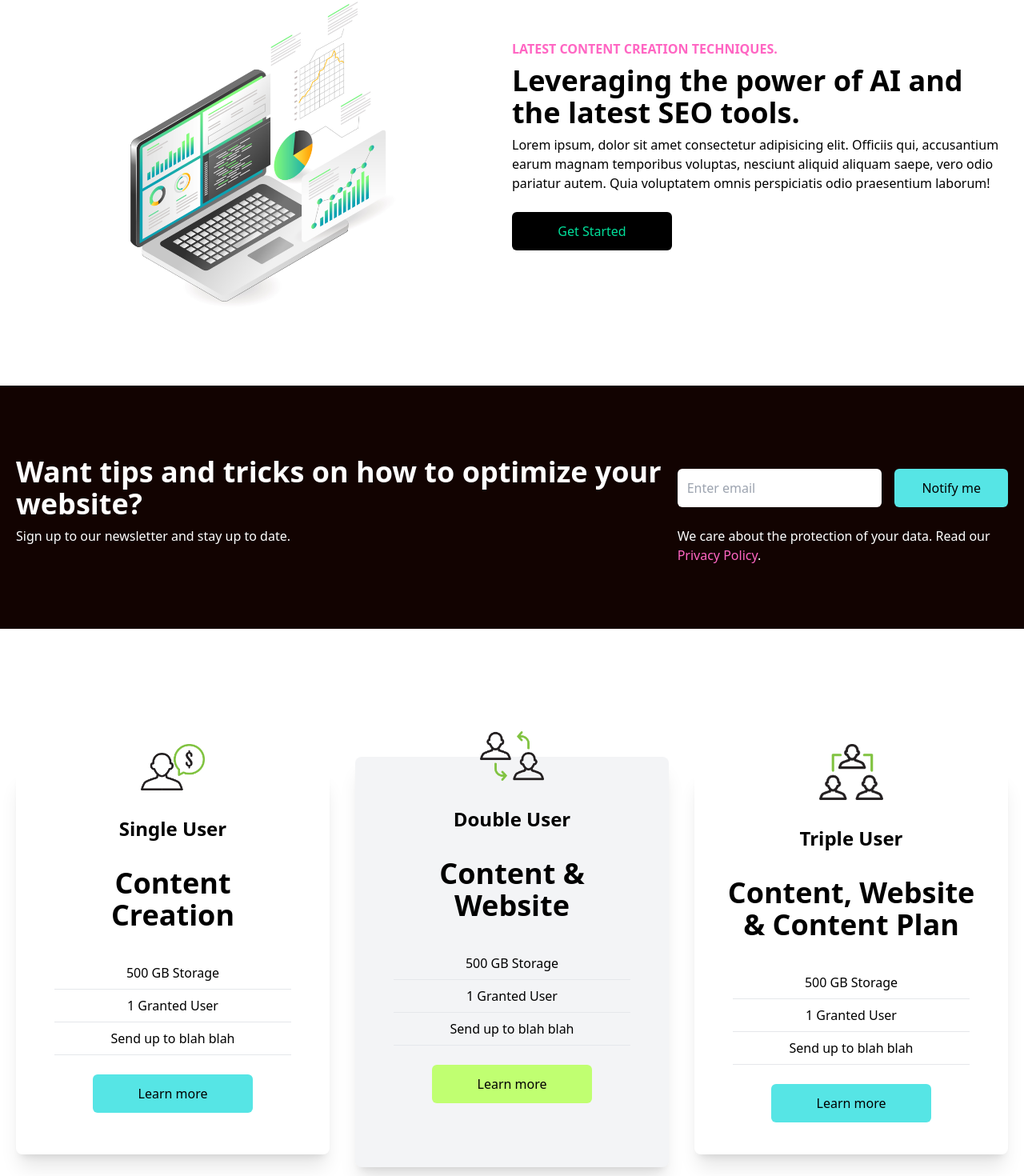
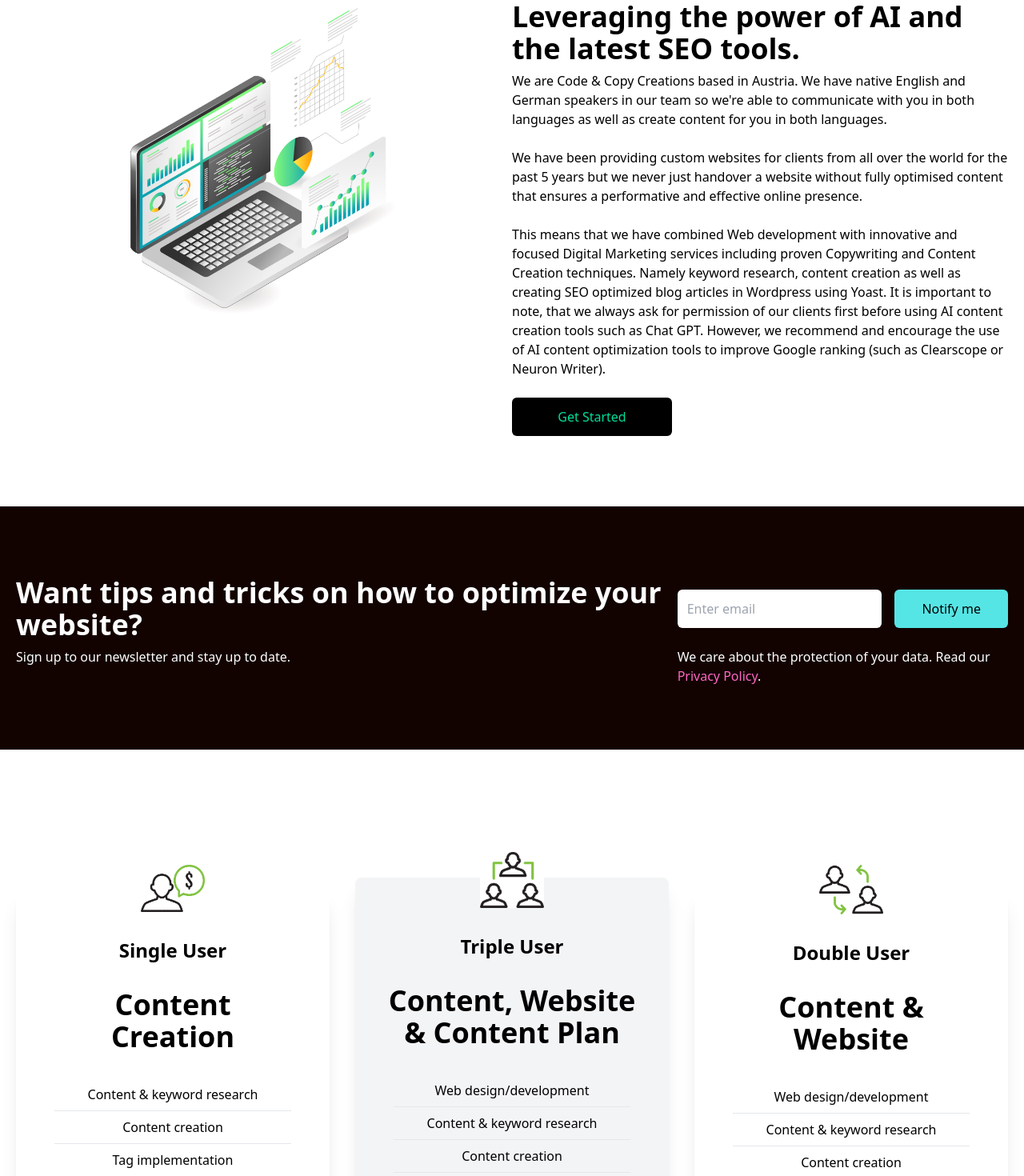
Before and after one commit to rd1000432/codeandcopy, a React (Create React App) app: page / in a window 1280 px wide. Shown: the part 959-2429 px from the top of the page at 80% size. Built offline with nearby package versions, Linux system fonts and the light colour scheme.

Commit message:
add text content

```diff
--- a/src/components/Cards.jsx
+++ b/src/components/Cards.jsx
@@ -18,9 +18,11 @@ const Cards = () => {
             Content <br /> Creation
           </p>
           <div className="text-center font-medium">
-            <p className="py-2 border-b mx-8 mt-8">500 GB Storage</p>
-            <p className="py-2 border-b mx-8">1 Granted User</p>
-            <p className="py-2 border-b mx-8">Send up to blah blah</p>
+            <p className="py-2 border-b mx-8 mt-8">
+              Content & keyword research
+            </p>
+            <p className="py-2 border-b mx-8">Content creation</p>
+            <p className="py-2 border-b mx-8">Tag implementation</p>
           </div>
           <a
             href="#contact"
@@ -31,6 +33,32 @@ const Cards = () => {
         </div>
         <div className="w-full bg-gray-100 shadow-xl flex flex-col p-4 my-8 md:my-0 rounded-lg hover:scale-105 duration-300">
           <img
+            className="w-20 mx-auto mt-[-3rem] bg-white"
+            src={Triple}
+            alt="/"
+          />
+          <h2 className="text-2xl font-bold text-center py-8">Triple User</h2>
+          <p className="text-center text-4xl font-bold">
+            Content, Website <br /> & Content Plan
+          </p>
+          <div className="text-center font-medium">
+            <p className="py-2 border-b mx-8 mt-8">Web design/development</p>
+            <p className="py-2 border-b mx-8">Content & keyword research</p>
+            <p className="py-2 border-b mx-8">Content creation</p>
+            <p className="py-2 border-b mx-8">Tag implementation</p>
+            <p className="py-2 border-b mx-8">
+              Content plan / Ongoing partnership
+            </p>
+          </div>
+          <a
+            href="#contact"
+            className="bg-[#56e5e5] text-center text-black w-[200px] rounded-md font-medium mx-auto my-6 px-7 py-3"
+          >
+            Learn more
+          </a>
+        </div>
+        <div className="w-full shadow-xl flex flex-col p-4 my-4 rounded-lg hover:scale-105 duration-300">
+          <img
             className="w-20 mx-auto mt-[-3rem] bg-transparent"
             src={Double}
             alt="/"
@@ -40,35 +68,14 @@ const Cards = () => {
             Content & <br /> Website
           </p>
           <div className="text-center font-medium">
-            <p className="py-2 border-b mx-8 mt-8">500 GB Storage</p>
-            <p className="py-2 border-b mx-8">1 Granted User</p>
-            <p className="py-2 border-b mx-8">Send up to blah blah</p>
+            <p className="py-2 border-b mx-8 mt-8">Web design/development</p>
+            <p className="py-2 border-b mx-8">Content & keyword research</p>
+            <p className="py-2 border-b mx-8">Content creation</p>
+            <p className="py-2 border-b mx-8">Tag implementation</p>
           </div>
           <a
             href="#contact"
             className="bg-[#c0ff71] text-center text-black w-[200px] rounded-md font-medium mx-auto my-6 px-7 py-3"
-          >
-            Learn more
-          </a>
-        </div>
-        <div className="w-full shadow-xl flex flex-col p-4 my-4 rounded-lg hover:scale-105 duration-300">
-          <img
-            className="w-20 mx-auto mt-[-3rem] bg-white"
-            src={Triple}
-            alt="/"
-          />
-          <h2 className="text-2xl font-bold text-center py-8">Triple User</h2>
-          <p className="text-center text-4xl font-bold">
-            Content, Website <br /> & Content Plan
-          </p>
-          <div className="text-center font-medium">
-            <p className="py-2 border-b mx-8 mt-8">500 GB Storage</p>
-            <p className="py-2 border-b mx-8">1 Granted User</p>
-            <p className="py-2 border-b mx-8">Send up to blah blah</p>
-          </div>
-          <a
-            href="#contact"
-            className="bg-[#56e5e5] text-center text-black w-[200px] rounded-md font-medium mx-auto my-6 px-7 py-3"
           >
             Learn more
           </a>
--- a/src/components/ContentCreation.jsx
+++ b/src/components/ContentCreation.jsx
@@ -5,7 +5,7 @@ const ContentCreation = () => {
   return (
     <div id="services" className="w-full bg-white py-16 px-4">
       <div className="max-w-[1240px] mx-auto grid md:grid-cols-2">
-        <img className="w-[500px] mx-auto my-4" src={Laptop} alt="/" />
+        <img className="w-[500px] mx-auto my-6" src={Laptop} alt="/" />
         <div className="flex flex-col justify-center">
           <p className="text-[#ff66c3] font-bold">
             LATEST CONTENT CREATION TECHNIQUES.
@@ -14,10 +14,25 @@ const ContentCreation = () => {
             Leveraging the power of AI and the latest SEO tools.
           </h1>
           <p>
-            Lorem ipsum, dolor sit amet consectetur adipisicing elit. Officiis
-            qui, accusantium earum magnam temporibus voluptas, nesciunt aliquid
-            aliquam saepe, vero odio pariatur autem. Quia voluptatem omnis
-            perspiciatis odio praesentium laborum!
+            We are Code & Copy Creations based in Austria. We have native
+            English and German speakers in our team so we're able to communicate
+            with you in both languages as well as create content for you in both
+            languages.
+            <br />
+            <br /> We have been providing custom websites for clients from all
+            over the world for the past 5 years but we never just handover a
+            website without fully optimised content that ensures a performative
+            and effective online presence.
+            <br />
+            <br /> This means that we have combined Web development with
+            innovative and focused Digital Marketing services including proven
+            Copywriting and Content Creation techniques. Namely keyword
+            research, content creation as well as creating SEO optimized blog
+            articles in Wordpress using Yoast. It is important to note, that we
+            always ask for permission of our clients first before using AI
+            content creation tools such as Chat GPT. However, we recommend and
+            encourage the use of AI content optimization tools to improve Google
+            ranking (such as Clearscope or Neuron Writer).
           </p>
           <a
             href="#contact"
--- a/src/components/Footer.jsx
+++ b/src/components/Footer.jsx
@@ -13,8 +13,7 @@ const Footer = () => {
       <div>
         <img className="w-[190px]" src={CCCLogo} alt="/" />
         <p className="py-4">
-          Lorem ipsum dolor sit amet consectetur adipisicing elit. Repudiandae
-          odit.
+          We create Code. We create Content. We create your Website.
         </p>
         <div className="flex justify-between md:w-[75%] my-6">
           <FaFacebookSquare size={30} />
```
